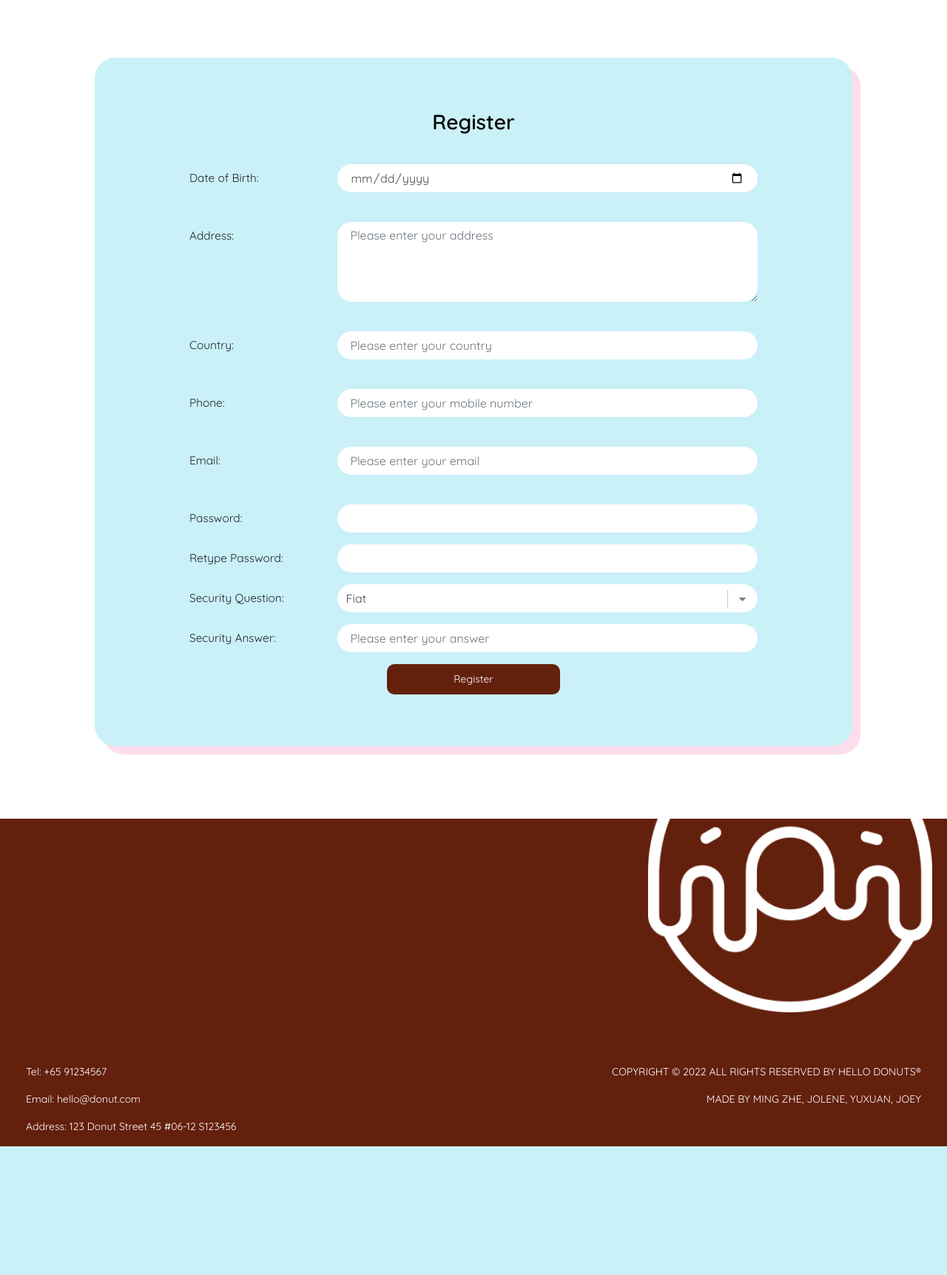
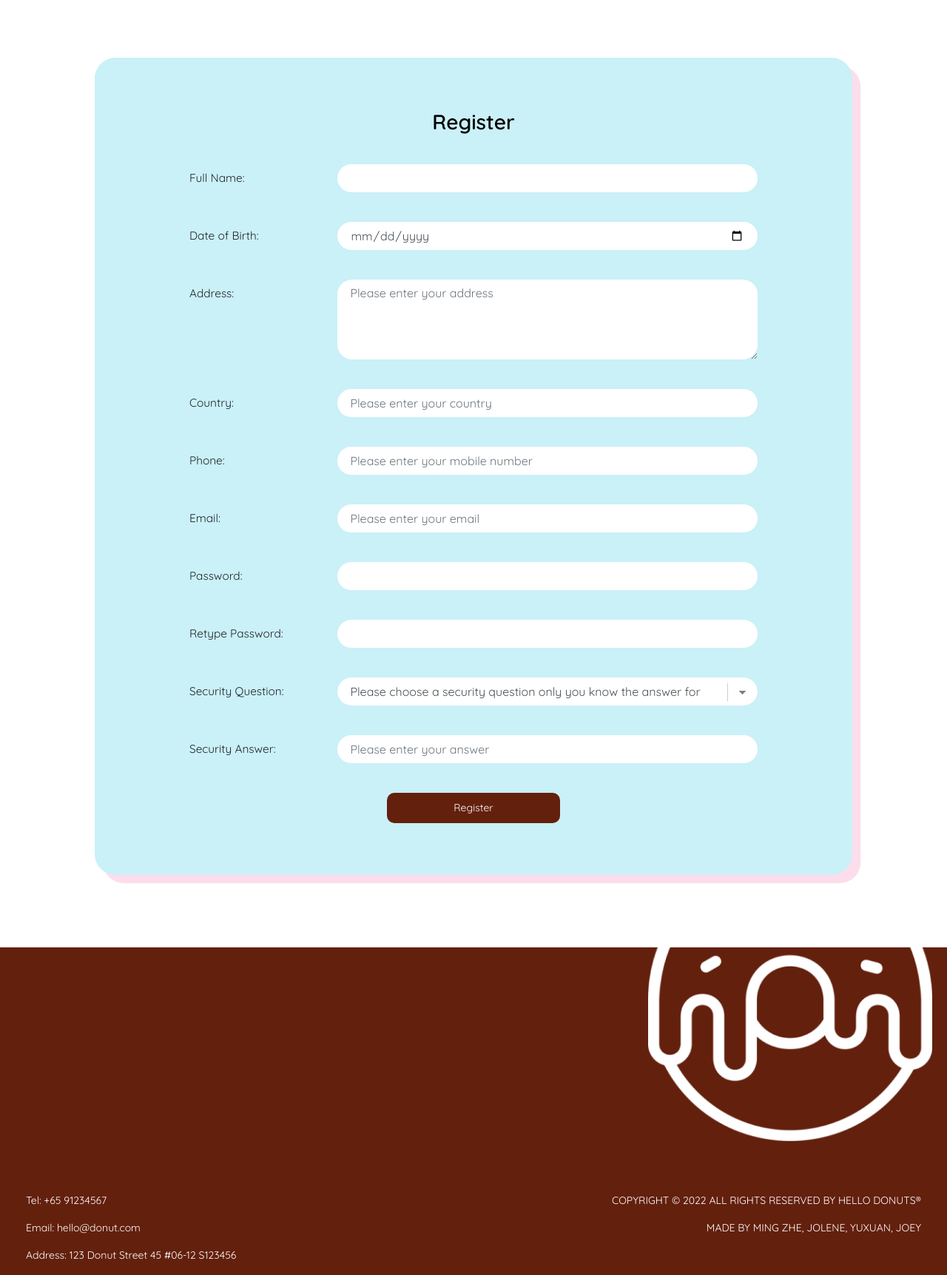
Before and after one commit to tgonet/HelloDonuts, a PHP site: page /register.php in a window 1280 px wide. Shown: the part 268-1992 px from the top of the page at 74% size. Before the commit the page ends 1818 px from the top, so only its background shows below. Run offline with PHP 8.4, Linux system fonts and the light colour scheme; some libraries are stand-ins or nearby versions.

Commit message:
Register UI completed

```diff
--- a/css/site.css
+++ b/css/site.css
@@ -144,7 +144,7 @@ select.minimal {
     text-shadow: 0 0 0 #000;
 }
 
-input, textarea {
+input, textarea, select {
     padding: 6px 18px !important;
 }
 
--- a/register.php
+++ b/register.php
@@ -8,8 +8,14 @@
 
 <div style="margin: 7em 0 7em 0; padding: 0">
     <div class="background" style="width: 80% !important">
-        <form >
+        <form action="checkLogin.php" method="post">
             <h3 align="center" style="margin: 0 0 40px 0; font-weight: 600;color:black;">Register</h3>
+            <div class="form-group row" style="margin-bottom:40px;">
+                <label for="name" class="col-sm-3 col-form-label">Full Name:</label>
+                <div class="col-sm-9">
+                    <input type="text" class="form-control textfield" id="name" name="name" required>
+                </div>
+            </div>
             <div class="form-group row" style="margin-bottom:40px;">
                 <label for="DOB" class="col-sm-3 col-form-label">Date of Birth:</label>
                 <div class="col-sm-9">
@@ -40,30 +46,31 @@
                     <input type="email" class="form-control textfield" id="email" name="email" placeholder="Please enter your email" required>
                 </div>
             </div>
-            <div class="form-group row">
+            <div class="form-group row" style="margin-bottom:40px;">
                 <label for="password" class="col-sm-3 col-form-label">Password: </label>
                 <div class="col-sm-9">
                     <input class="form-control textfield" type="password" name="password" id="password" required/>
                 </div>
             </div>
-            <div class="form-group row">
+            <div class="form-group row" style="margin-bottom:40px;">
                 <label for="password2" class="col-sm-3 col-form-label">Retype Password: </label>
                 <div class="col-sm-9">
                     <input class="form-control textfield" type="password" name="password2" id="password2" required/>
                 </div>
             </div>
-            <div class="form-group row">
+            <div class="form-group row" style="margin-bottom:40px;">
                 <label for="SecQns" class="col-sm-3 col-form-label">Security Question: </label>
                 <div class="col-sm-9">
-                    <select id="SecQns" name="SecQns" class="textfield form-control minimal" placeholder="Please select a security question">
+                    <select id="SecQns" name="SecQns" class="textfield form-control minimal">
+                    <option value="" disabled selected>Please choose a security question only you know the answer for</option>
                         <option value="volvo">Volvo</option>
                         <option value="saab">Saab</option>
-                        <option value="fiat" selected>Fiat</option>
+                        <option value="fiat">Fiat</option>
                         <option value="audi">Audi</option>
                     </select>
                 </div>
             </div>
-            <div class="form-group row">
+            <div class="form-group row" style="margin-bottom:40px;">
                 <label for="SecAns" class="col-sm-3 col-form-label">Security Answer: </label>
                 <div class="col-sm-9">
                     <input class="form-control textfield" type="test" name="SecAns" id="SecAns" placeholder="Please enter your answer" required/>
```
Also changed, not shown: checkLogin.php (added, +63 -0 lines). Lines whose indentation alone changed are shown as unchanged.
